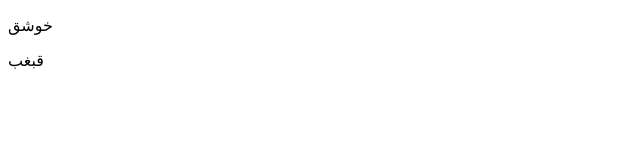
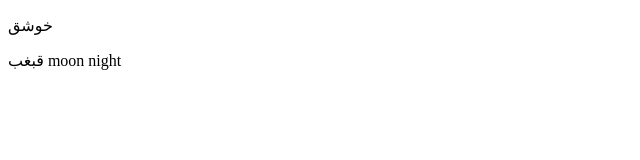
Before and after one commit to murabaiq/omartest, a plain HTML site: page index.html in a window 1280 px wide. Shown: the full height of the page, 0-640 px from the left. Drawn offline with Linux system fonts and the light colour scheme.

Commit message:
Update index.html

```diff
--- a/index.html
+++ b/index.html
@@ -8,5 +8,6 @@
   <body>
     <p>خوشق</p>
     قبغب
+    <span>moon night</span>
   </body>
 </html>
```
